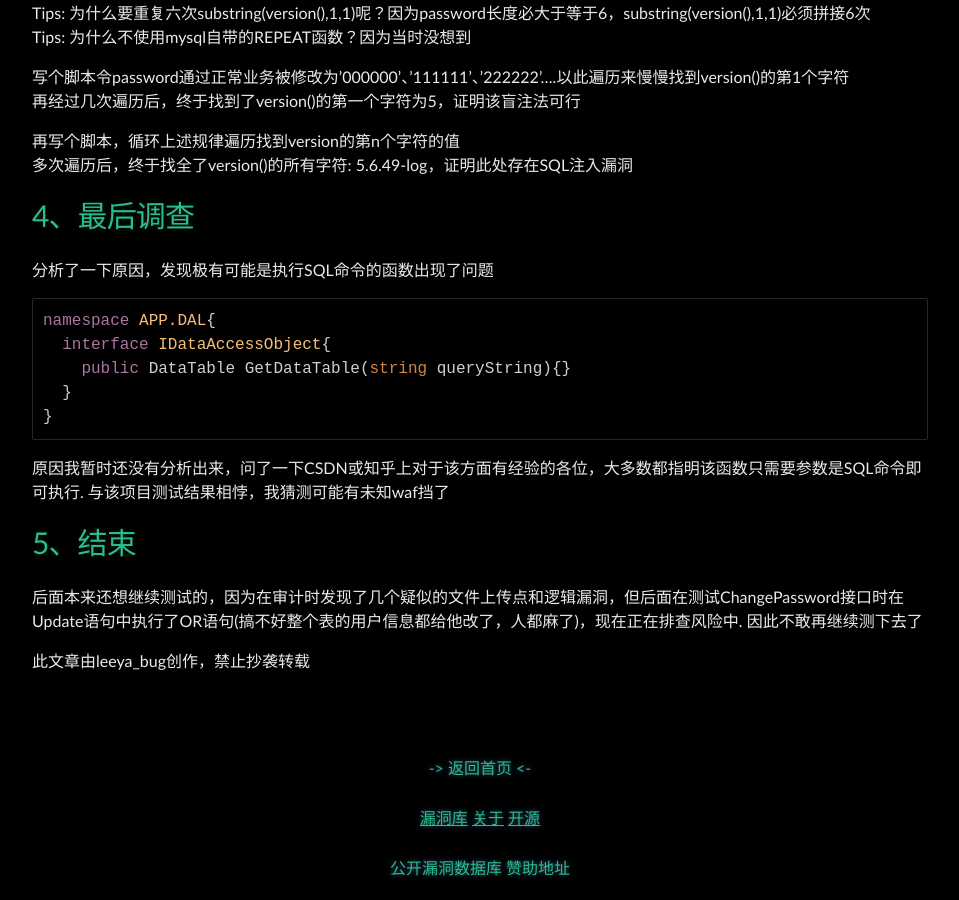
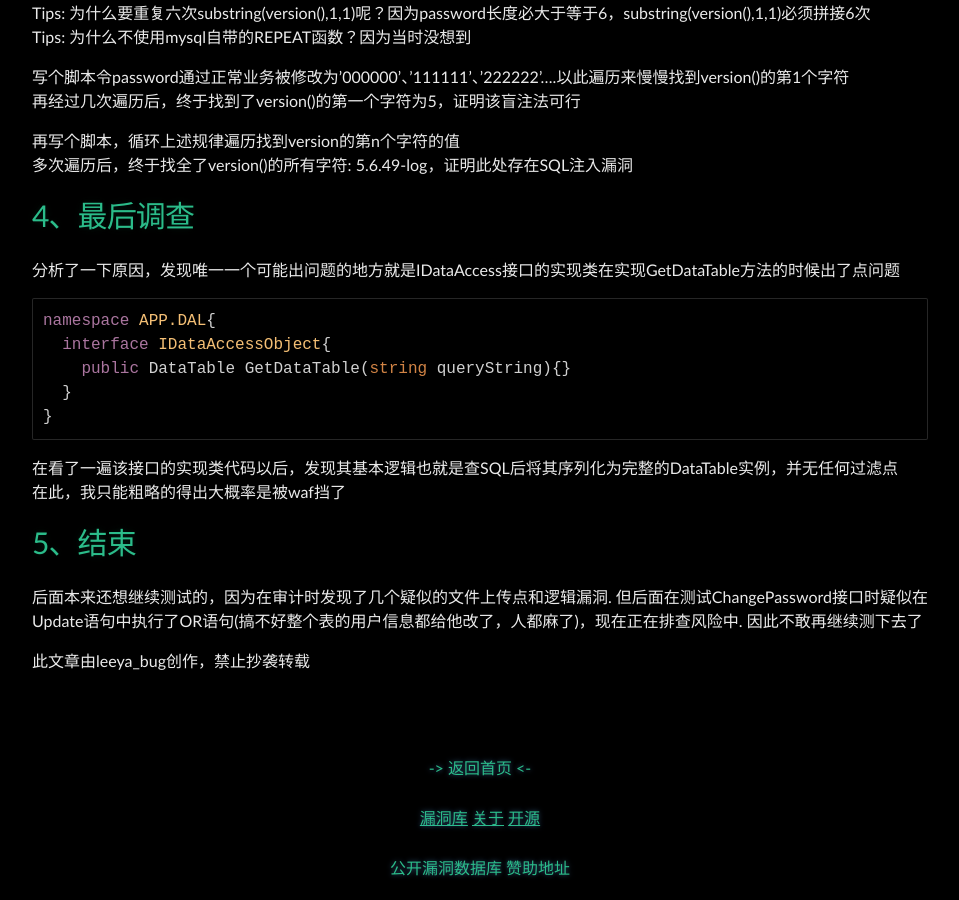
Before and after one commit to Leeyangee/leeyangee.github.io, a Jekyll site: the page built from _posts/2023-10-26-代码审计.Net 绕过异常防火墙-从信息泄露到SQL注入.md, in a window 1280 px wide and 900 px high, scrolled down 6781 px. Shown: the whole window, without its empty margins (160-1119 px from the left). Built offline with Jekyll 4.4.1, drawn with Linux system fonts in a browser that asks for light colours.

Commit message:
Update 2023-10-26-代码审计.Net 绕过异常防火墙-从信息泄露到SQL注入.md

````diff
--- a/_posts/2023-10-26-代码审计.Net 绕过异常防火墙-从信息泄露到SQL注入.md
+++ b/_posts/2023-10-26-代码审计.Net 绕过异常防火墙-从信息泄露到SQL注入.md
@@ -208,7 +208,7 @@ Tips: 为什么不使用mysql自带的REPEAT函数？因为当时没想到
 
 # [](#header-1)4、最后调查
 
-分析了一下原因，发现极有可能是执行SQL命令的函数出现了问题
+分析了一下原因，发现唯一一个可能出问题的地方就是IDataAccess接口的实现类在实现GetDataTable方法的时候出了点问题
 ```c#
 namespace APP.DAL{
   interface IDataAccessObject{
@@ -216,10 +216,11 @@ namespace APP.DAL{
   }
 }
 ```
-原因我暂时还没有分析出来，问了一下CSDN或知乎上对于该方面有经验的各位，大多数都指明该函数只需要参数是SQL命令即可执行. 与该项目测试结果相悖，我猜测可能有未知waf挡了
+在看了一遍该接口的实现类代码以后，发现其基本逻辑也就是查SQL后将其序列化为完整的DataTable实例，并无任何过滤点
+在此，我只能粗略的得出大概率是被waf挡了
 
 # [](#header-1)5、结束
 
-后面本来还想继续测试的，因为在审计时发现了几个疑似的文件上传点和逻辑漏洞，但后面在测试ChangePassword接口时在Update语句中执行了OR语句(搞不好整个表的用户信息都给他改了，人都麻了)，现在正在排查风险中. 因此不敢再继续测下去了
+后面本来还想继续测试的，因为在审计时发现了几个疑似的文件上传点和逻辑漏洞. 但后面在测试ChangePassword接口时疑似在Update语句中执行了OR语句(搞不好整个表的用户信息都给他改了，人都麻了)，现在正在排查风险中. 因此不敢再继续测下去了
 
 此文章由leeya_bug创作，禁止抄袭转载
````
